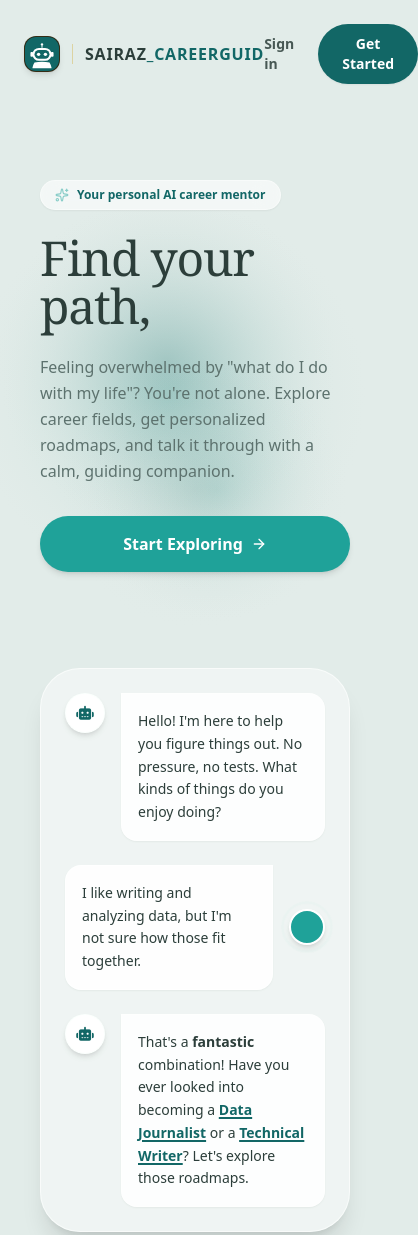
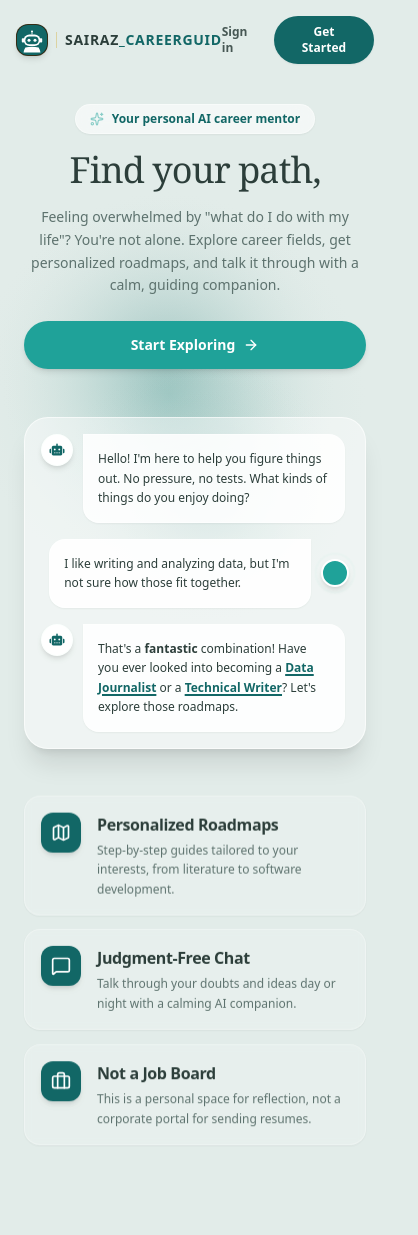
Before and after one commit to sairaz-lab/AI_bot, a plain HTML site: page index.html in a window 390 px wide. Shown: the top 1235 px of the page, 418 px wide, since content can reach past the window. Drawn offline with nearby package versions, Linux system fonts and the light colour scheme.

Commit message:
Enhance mobile responsiveness and layout adjustments
Updated viewport tag for better mobile scaling and adjusted header padding and layout for mobile screens. Modified various text sizes and spacing for improved responsiveness.

```diff
--- a/index.html
+++ b/index.html
@@ -2,7 +2,8 @@
 <html lang="en">
 <head>
     <meta charset="UTF-8">
-    <meta name="viewport" content="width=device-width, initial-scale=1.0">
+    <!-- Updated viewport tag to ensure correct scaling on mobile devices -->
+    <meta name="viewport" content="width=device-width, initial-scale=1.0, maximum-scale=1.0, user-scalable=no">
     <title>SAIRAZ_CAREERGUID</title>
 
     <!-- Web Tab Favicon -->
@@ -108,86 +109,87 @@
         }
     </style>
 </head>
-<body class="text-brand-textDark antialiased min-h-screen flex flex-col justify-between p-6 sm:p-12 md:p-16 relative">
+<body class="text-brand-textDark antialiased min-h-screen flex flex-col justify-between p-4 sm:p-8 md:p-16 relative">
 
     <canvas id="fluid-bg-canvas"></canvas>
 
-    <!-- Header Updated with Logo and SAIRAZ_CAREERGUID -->
-    <header class="max-w-4xl w-full mx-auto flex justify-between items-center mb-24 relative z-10">
-        <div class="flex items-center space-x-3 cursor-pointer" onclick="window.location.href='index.html'">
+    <!-- Header: Adjusted padding and layout for mobile screens -->
+    <header class="max-w-4xl w-full mx-auto flex justify-between items-center mb-10 sm:mb-16 md:mb-24 relative z-10">
+        <div class="flex items-center space-x-2 sm:space-x-3 cursor-pointer" onclick="window.location.href='index.html'">
             <!-- Icon Container -->
-            <div class="w-9 h-9 rounded-xl overflow-hidden shadow-md border border-[#D4AF37]/20 flex items-center justify-center bg-[#0D0D0D]">
+            <div class="w-8 h-8 sm:w-9 sm:h-9 rounded-xl overflow-hidden shadow-md border border-[#D4AF37]/20 flex items-center justify-center bg-[#0D0D0D] flex-shrink-0">
                 <img src="logo.svg" alt="SAIRAZ_CAREERGUID" class="w-full h-full object-cover">
             </div>
 
             <!-- Divider & Brand Text -->
-            <div class="flex items-center space-x-3">
-                <div class="h-5 w-[1px] bg-[#D4AF37]/40"></div>
-                <span class="text-brand-textDark font-bold tracking-wider text-base">SAIRAZ<span class="text-brand-tealDark">_CAREERGUID</span></span>
+            <div class="flex items-center space-x-2 sm:space-x-3">
+                <div class="h-4 sm:h-5 w-[1px] bg-[#D4AF37]/40"></div>
+                <span class="text-brand-textDark font-bold tracking-wider text-sm sm:text-base">SAIRAZ<span class="text-brand-tealDark">_CAREERGUID</span></span>
             </div>
         </div>
 
-        <div class="flex items-center gap-6 sm:gap-8">
-            <a href="ai.html" class="text-sm font-semibold opacity-85 hover:opacity-100 transition-opacity">Sign in</a>
+        <div class="flex items-center gap-3 sm:gap-8">
+            <a href="ai.html" class="text-xs sm:text-sm font-semibold opacity-85 hover:opacity-100 transition-opacity">Sign in</a>
 
-            <a href="ai.html" class="bg-brand-tealDark hover:scale-105 active:scale-95 text-white px-6 py-2.5 rounded-full text-sm font-semibold transition-all shadow-sm text-center">
+            <a href="ai.html" class="bg-brand-tealDark hover:scale-105 active:scale-95 text-white px-4 sm:px-6 py-2 sm:py-2.5 rounded-full text-xs sm:text-sm font-semibold transition-all shadow-sm text-center">
                 Get Started
             </a>
         </div>
     </header>
 
-    <main class="w-full flex-1 flex flex-col items-center gap-24 relative z-10">
+    <main class="w-full flex-1 flex flex-col items-center gap-12 sm:gap-20 md:gap-24 relative z-10">
 
-        <section class="max-w-4xl w-full flex flex-col md:items-center md:text-center items-start gap-6 px-4">
+        <section class="max-w-4xl w-full flex flex-col items-center text-center gap-4 sm:gap-6 px-2 sm:px-4">
             <div class="animate-fade-up inline-flex items-center gap-2 bg-white/60 backdrop-blur-md border border-white/40 px-3.5 py-1.5 rounded-full text-xs font-semibold text-brand-tealDark shadow-sm hover:bg-white/80 transition-colors duration-300">
                 <i data-lucide="sparkles" class="w-3.5 h-3.5 text-brand-tealButton animate-pulse"></i>
                 Your personal AI career mentor
             </div>
 
-            <h1 class="animate-fade-up delay-1 font-serifHeading text-5xl sm:text-6xl tracking-tight text-brand-textDark font-normal">
+            <h1 class="animate-fade-up delay-1 font-serifHeading text-4xl sm:text-6xl tracking-tight text-brand-textDark font-normal">
                 Find your path,
             </h1>
 
-            <p class="animate-fade-up delay-2 text-brand-textMuted text-base sm:text-lg leading-relaxed font-normal max-w-xl">
+            <p class="animate-fade-up delay-2 text-brand-textMuted text-sm sm:text-lg leading-relaxed font-normal max-w-xl">
                 Feeling overwhelmed by "what do I do with my life"? You're not alone. Explore career fields, get personalized roadmaps, and talk it through with a calm, guiding companion.
             </p>
 
-            <a href="ai.html" class="animate-fade-up delay-3 bg-brand-tealButton hover:bg-opacity-95 text-white w-full max-w-xl py-4 rounded-full font-bold flex items-center justify-center gap-2 transition-all duration-300 shadow-md hover:shadow-lg hover:scale-[1.01] active:scale-[0.99] group mt-2">
+            <a href="ai.html" class="animate-fade-up delay-3 bg-brand-tealButton hover:bg-opacity-95 text-white w-full max-w-xl py-3.5 sm:py-4 rounded-full font-bold flex items-center justify-center gap-2 transition-all duration-300 shadow-md hover:shadow-lg hover:scale-[1.01] active:scale-[0.99] group mt-2 text-sm sm:text-base">
                 Start Exploring
                 <i data-lucide="arrow-right" class="w-4 h-4 transform group-hover:translate-x-1.5 transition-transform duration-300"></i>
             </a>
         </section>
 
 
-        <section class="max-w-4xl w-full px-4 animate-fade-up delay-3">
-            <div class="glass-modal rounded-[2.5rem] p-6 sm:p-10 space-y-6 shadow-xl relative overflow-hidden">
+        <!-- Chat Preview Section: Dynamic padding & chat bubble constraints on mobile -->
+        <section class="max-w-4xl w-full px-2 sm:px-4 animate-fade-up delay-3">
+            <div class="glass-modal rounded-3xl sm:rounded-[2.5rem] p-4 sm:p-10 space-y-4 sm:space-y-6 shadow-xl relative overflow-hidden">
 
-                <div class="flex items-start gap-4">
-                    <div class="w-10 h-10 rounded-full bg-white flex items-center justify-center shadow-md border border-emerald-50/20 text-brand-tealDark flex-shrink-0 transition-transform duration-300 hover:scale-110">
-                        <i class="fa-solid fa-robot text-sm"></i>
+                <div class="flex items-start gap-2.5 sm:gap-4">
+                    <div class="w-8 h-8 sm:w-10 sm:h-10 rounded-full bg-white flex items-center justify-center shadow-md border border-emerald-50/20 text-brand-tealDark flex-shrink-0 transition-transform duration-300 hover:scale-110">
+                        <i class="fa-solid fa-robot text-xs sm:text-sm"></i>
                     </div>
-                    <div class="bg-white/85 rounded-2xl rounded-tl-none p-4 shadow-sm max-w-[80%] md:max-w-[70%] border border-white/50">
-                        <p class="text-sm sm:text-base leading-relaxed text-brand-textDark font-medium">
+                    <div class="bg-white/85 rounded-2xl rounded-tl-none p-3.5 sm:p-4 shadow-sm max-w-[85%] sm:max-w-[70%] border border-white/50">
+                        <p class="text-xs sm:text-base leading-relaxed text-brand-textDark font-medium">
                             Hello! I'm here to help you figure things out. No pressure, no tests. What kinds of things do you enjoy doing?
                         </p>
                     </div>
                 </div>
 
-                <div class="flex items-start gap-4 justify-end">
-                    <div class="bg-white/90 rounded-2xl rounded-tr-none p-4 shadow-sm max-w-[80%] md:max-w-[70%] border border-white/60">
-                        <p class="text-sm sm:text-base leading-relaxed text-brand-textDark font-medium">
+                <div class="flex items-start gap-2.5 sm:gap-4 justify-end">
+                    <div class="bg-white/90 rounded-2xl rounded-tr-none p-3.5 sm:p-4 shadow-sm max-w-[85%] sm:max-w-[70%] border border-white/60">
+                        <p class="text-xs sm:text-base leading-relaxed text-brand-textDark font-medium">
                             I like writing and analyzing data, but I'm not sure how those fit together.
                         </p>
                     </div>
-                    <div class="w-9 h-9 rounded-full bg-brand-tealButton flex-shrink-0 self-center shadow-md border-2 border-white live-pulse"></div>
+                    <div class="w-7 h-7 sm:w-9 sm:h-9 rounded-full bg-brand-tealButton flex-shrink-0 self-center shadow-md border-2 border-white live-pulse"></div>
                 </div>
 
-                <div class="flex items-start gap-4">
-                    <div class="w-10 h-10 rounded-full bg-white flex items-center justify-center shadow-md border border-emerald-50/20 text-brand-tealDark flex-shrink-0 transition-transform duration-300 hover:scale-110">
-                        <i class="fa-solid fa-robot text-sm"></i>
+                <div class="flex items-start gap-2.5 sm:gap-4">
+                    <div class="w-8 h-8 sm:w-10 sm:h-10 rounded-full bg-white flex items-center justify-center shadow-md border border-emerald-50/20 text-brand-tealDark flex-shrink-0 transition-transform duration-300 hover:scale-110">
+                        <i class="fa-solid fa-robot text-xs sm:text-sm"></i>
                     </div>
-                    <div class="bg-white/85 rounded-2xl rounded-tl-none p-4 shadow-sm max-w-[80%] md:max-w-[70%] border border-white/50">
-                        <p class="text-sm sm:text-base leading-relaxed text-brand-textDark font-medium">
+                    <div class="bg-white/85 rounded-2xl rounded-tl-none p-3.5 sm:p-4 shadow-sm max-w-[85%] sm:max-w-[70%] border border-white/50">
+                        <p class="text-xs sm:text-base leading-relaxed text-brand-textDark font-medium">
                             That's a <span class="font-bold">fantastic</span> combination! Have you ever looked into becoming a <span class="font-bold text-brand-tealDark underline decoration-2 underline-offset-2 cursor-pointer hover:text-brand-tealButton transition-colors duration-200">Data Journalist</span> or a <span class="font-bold text-brand-tealDark underline decoration-2 underline-offset-2 cursor-pointer hover:text-brand-tealButton transition-colors duration-200">Technical Writer</span>? Let's explore those roadmaps.
                         </p>
                     </div>
@@ -197,39 +199,40 @@
         </section>
 
 
-        <section class="max-w-4xl w-full space-y-6 px-4 pb-20">
+        <!-- Feature Cards: Padding and icon sizing adapt for small screens -->
+        <section class="max-w-4xl w-full space-y-4 sm:space-y-6 px-2 sm:px-4 pb-12 sm:pb-20">
 
-            <div class="floating-card-1 flex gap-6 items-start p-6 bg-white/20 border border-white/30 rounded-3xl backdrop-blur-sm group hover:bg-white/50 hover:!transform hover:-translate-y-2 transition-all duration-300 ease-out cursor-pointer shadow-sm hover:shadow-md">
-                <div class="w-12 h-12 rounded-2xl bg-brand-tealDark flex items-center justify-center flex-shrink-0 shadow-md transition-all duration-300 group-hover:scale-110 group-hover:bg-brand-tealButton text-white">
-                    <i data-lucide="map" class="w-6 h-6 transform group-hover:rotate-6 transition-transform"></i>
+            <div class="floating-card-1 flex gap-4 sm:gap-6 items-start p-4 sm:p-6 bg-white/20 border border-white/30 rounded-2xl sm:rounded-3xl backdrop-blur-sm group hover:bg-white/50 hover:!transform hover:-translate-y-2 transition-all duration-300 ease-out cursor-pointer shadow-sm hover:shadow-md">
+                <div class="w-10 h-10 sm:w-12 sm:h-12 rounded-xl sm:rounded-2xl bg-brand-tealDark flex items-center justify-center flex-shrink-0 shadow-md transition-all duration-300 group-hover:scale-110 group-hover:bg-brand-tealButton text-white">
+                    <i data-lucide="map" class="w-5 h-5 sm:w-6 sm:h-6 transform group-hover:rotate-6 transition-transform"></i>
                 </div>
                 <div class="space-y-1">
-                    <h3 class="text-lg font-bold tracking-tight text-brand-textDark transition-colors group-hover:text-brand-tealDark">Personalized Roadmaps</h3>
-                    <p class="text-brand-textMuted text-sm sm:text-base leading-relaxed">
+                    <h3 class="text-base sm:text-lg font-bold tracking-tight text-brand-textDark transition-colors group-hover:text-brand-tealDark">Personalized Roadmaps</h3>
+                    <p class="text-brand-textMuted text-xs sm:text-base leading-relaxed">
                         Step-by-step guides tailored to your interests, from literature to software development.
                     </p>
                 </div>
             </div>
 
-            <div class="floating-card-2 flex gap-6 items-start p-6 bg-white/20 border border-white/30 rounded-3xl backdrop-blur-sm group hover:bg-white/50 hover:!transform hover:-translate-y-2 transition-all duration-300 ease-out cursor-pointer shadow-sm hover:shadow-md">
-                <div class="w-12 h-12 rounded-2xl bg-brand-tealDark flex items-center justify-center flex-shrink-0 shadow-md transition-all duration-300 group-hover:scale-110 group-hover:bg-brand-tealButton text-white">
-                    <i data-lucide="message-square" class="w-6 h-6 transform group-hover:-rotate-6 transition-transform"></i>
+            <div class="floating-card-2 flex gap-4 sm:gap-6 items-start p-4 sm:p-6 bg-white/20 border border-white/30 rounded-2xl sm:rounded-3xl backdrop-blur-sm group hover:bg-white/50 hover:!transform hover:-translate-y-2 transition-all duration-300 ease-out cursor-pointer shadow-sm hover:shadow-md">
+                <div class="w-10 h-10 sm:w-12 sm:h-12 rounded-xl sm:rounded-2xl bg-brand-tealDark flex items-center justify-center flex-shrink-0 shadow-md transition-all duration-300 group-hover:scale-110 group-hover:bg-brand-tealButton text-white">
+                    <i data-lucide="message-square" class="w-5 h-5 sm:w-6 sm:h-6 transform group-hover:-rotate-6 transition-transform"></i>
                 </div>
                 <div class="space-y-1">
-                    <h3 class="text-lg font-bold tracking-tight text-brand-textDark transition-colors group-hover:text-brand-tealDark">Judgment-Free Chat</h3>
-                    <p class="text-brand-textMuted text-sm sm:text-base leading-relaxed">
+                    <h3 class="text-base sm:text-lg font-bold tracking-tight text-brand-textDark transition-colors group-hover:text-brand-tealDark">Judgment-Free Chat</h3>
+                    <p class="text-brand-textMuted text-xs sm:text-base leading-relaxed">
                         Talk through your doubts and ideas day or night with a calming AI companion.
                     </p>
                 </div>
             </div>
 
-            <div class="floating-card-3 flex gap-6 items-start p-6 bg-white/20 border border-white/30 rounded-3xl backdrop-blur-sm group hover:bg-white/50 hover:!transform hover:-translate-y-2 transition-all duration-300 ease-out cursor-pointer shadow-sm hover:shadow-md">
-                <div class="w-12 h-12 rounded-2xl bg-brand-tealDark flex items-center justify-center flex-shrink-0 shadow-md transition-all duration-300 group-hover:scale-110 group-hover:bg-brand-tealButton text-white">
-                    <i data-lucide="briefcase" class="w-6 h-6 transform group-hover:scale-110 transition-transform"></i>
+            <div class="floating-card-3 flex gap-4 sm:gap-6 items-start p-4 sm:p-6 bg-white/20 border border-white/30 rounded-2xl sm:rounded-3xl backdrop-blur-sm group hover:bg-white/50 hover:!transform hover:-translate-y-2 transition-all duration-300 ease-out cursor-pointer shadow-sm hover:shadow-md">
+                <div class="w-10 h-10 sm:w-12 sm:h-12 rounded-xl sm:rounded-2xl bg-brand-tealDark flex items-center justify-center flex-shrink-0 shadow-md transition-all duration-300 group-hover:scale-110 group-hover:bg-brand-tealButton text-white">
+                    <i data-lucide="briefcase" class="w-5 h-5 sm:w-6 sm:h-6 transform group-hover:scale-110 transition-transform"></i>
                 </div>
                 <div class="space-y-1">
-                    <h3 class="text-lg font-bold tracking-tight text-brand-textDark transition-colors group-hover:text-brand-tealDark">Not a Job Board</h3>
-                    <p class="text-brand-textMuted text-sm sm:text-base leading-relaxed">
+                    <h3 class="text-base sm:text-lg font-bold tracking-tight text-brand-textDark transition-colors group-hover:text-brand-tealDark">Not a Job Board</h3>
+                    <p class="text-brand-textMuted text-xs sm:text-base leading-relaxed">
                         This is a personal space for reflection, not a corporate portal for sending resumes.
                     </p>
                 </div>
```
